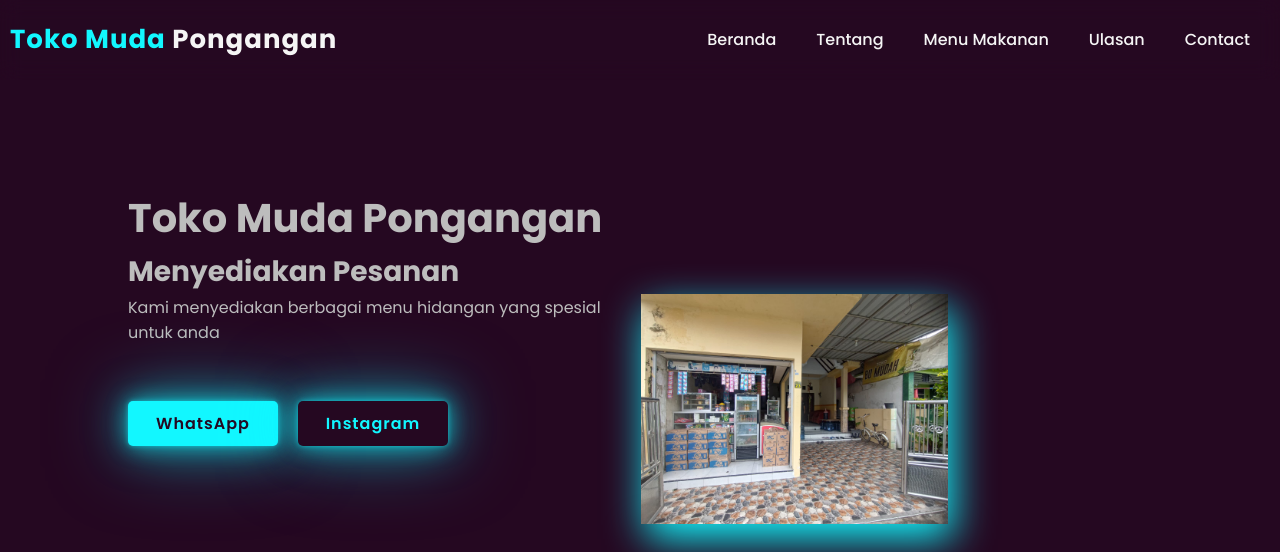
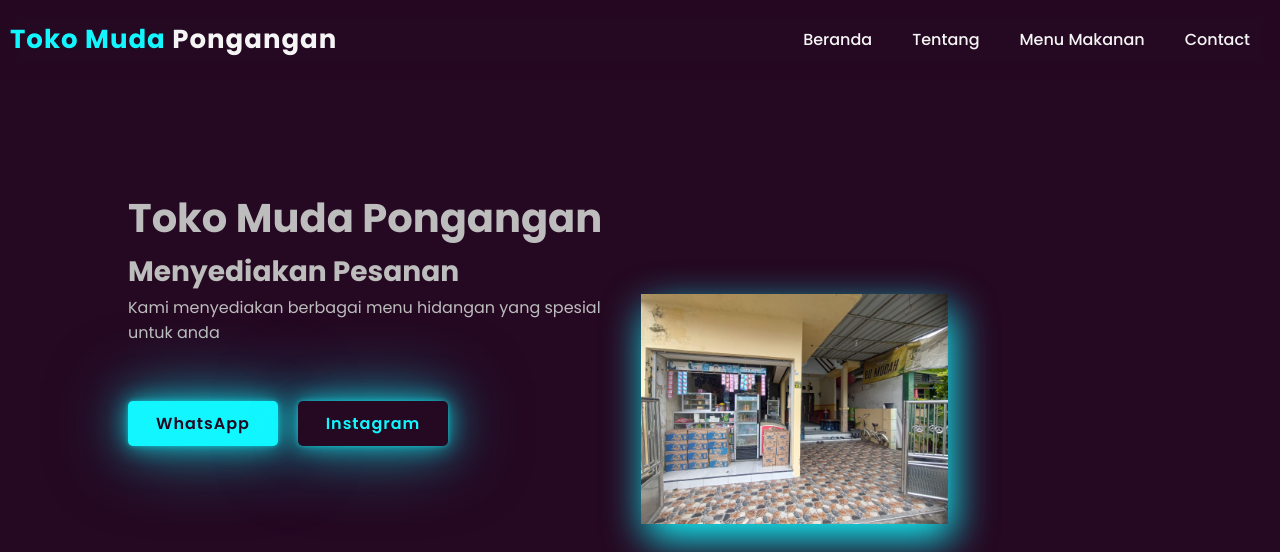
Before and after one commit to mzqi/Toko-Muda, a plain HTML site: page index.html in a window 1280 px wide. Shown: the top 552 px of the page. Drawn offline with nearby package versions, Linux system fonts and the light colour scheme; a script that the page names is missing.

Commit message:
Update index.html

```diff
--- a/index.html
+++ b/index.html
@@ -16,7 +16,6 @@
         <li><a href="#home">Beranda</a></li>
         <li><a href="#about">Tentang</a></li>
         <li><a href="#menu">Menu Makanan</a></li>
-        <li><a href="#skills">Ulasan</a></li>
         <li><a href="#contact">Contact</a></li>
     </ul>
     <div id="menu-icon" class="bx bx-menu"></div>
```
